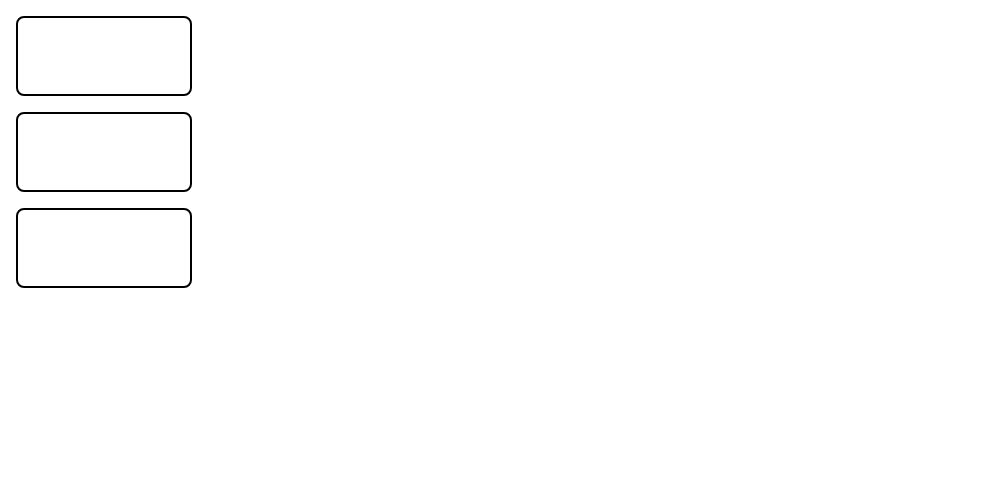
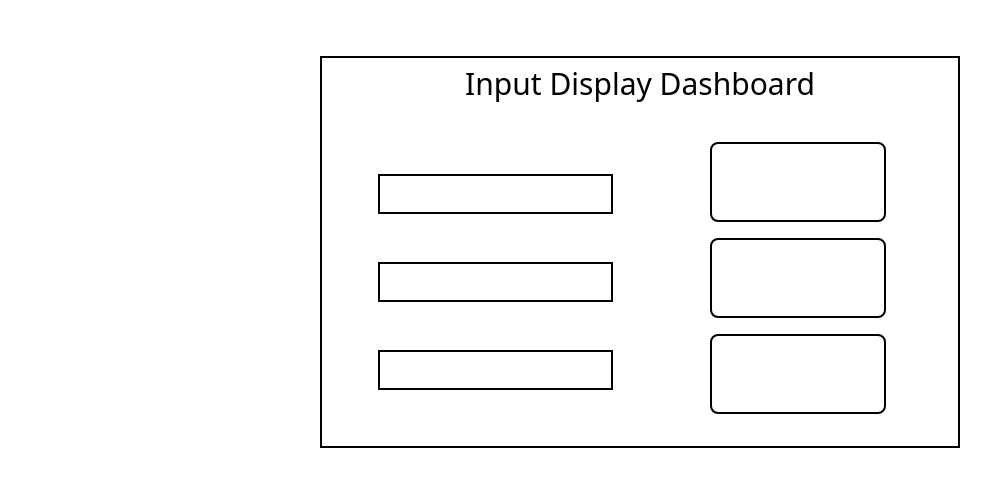
Before and after one commit to Anyungu/input-display-dashboard, a React (Create React App) app: page / in a window 1280 px wide. Shown: the top 486 px of the page, without its empty margins (0-1007 px from the left). Built offline with nearby package versions, Linux system fonts and the light colour scheme.

Commit message:
Style the dashboard

```diff
--- a/src/App.js
+++ b/src/App.js
@@ -1,12 +1,11 @@
 import React from "react";
-import Display from "./components/Display";
-// import Input from "./components/Input";
+import Dashboard from "./page/Dashboard";
 
 function App() {
 
   return (
     <div>
-      <Display />
+      <Dashboard />
     </div>
   );
 }
--- a/src/components/Display.js
+++ b/src/components/Display.js
@@ -2,13 +2,12 @@ import React from "react";
 
 function Display() {
   return (
-    <div>
+    <div className="mr-10">
       <div className="border-2 border-black rounded-lg m-4 h-20 w-44"></div>
       <div className="border-2 border-black rounded-lg m-4 h-20 w-44"></div>
       <div className="border-2 border-black rounded-lg m-4 h-20 w-44"></div>
-
     </div>
-  )
+  );
 }
 
 export default Display;
--- a/src/components/Input.js
+++ b/src/components/Input.js
@@ -33,11 +33,11 @@ function Input() {
   }
 
   return (
-    <div className="m-10">
+    <div className="m-4 mt-12 ml-10">
       <div>
         <input
           type="text"
-          className="border-2 border-black h-10 mt-4 mb-6"
+          className="border-2 border-black h-10 mb-12"
           value={inputOne}
           onChange={handleInputOneChange}
         />
@@ -46,7 +46,7 @@ function Input() {
       <div>
         <input
           type="text"
-          className="border-2 border-black h-10 mb-6"
+          className="border-2 border-black h-10 mb-12"
           value={inputTwo}
           onChange={handleInputTwoChange}
         />
--- a/src/page/Dashboard.js
+++ b/src/page/Dashboard.js
@@ -1,15 +1,22 @@
-import React, { useState } from "react"
+import React from "react";
+import Display from "../components/Display";
+import Input from "../components/Input";
 
 function Dashboard() {
 
-
-
-
-
-    return (<div>
-
-    </div>)
-
+  return (
+    <div className="">
+      <div className="border-2 bg-white border-black h-3/4 w-3/6 mx-auto my-auto mt-14 justify-between">
+        <div className="text-center text-3xl my-2">
+          <h3>Input Display Dashboard</h3>
+        </div>
+        <div className="flex justify-between p-4">
+          <Input />
+          <Display />
+        </div>
+      </div>
+    </div>
+  );
 }
 
 export default Dashboard;
```
